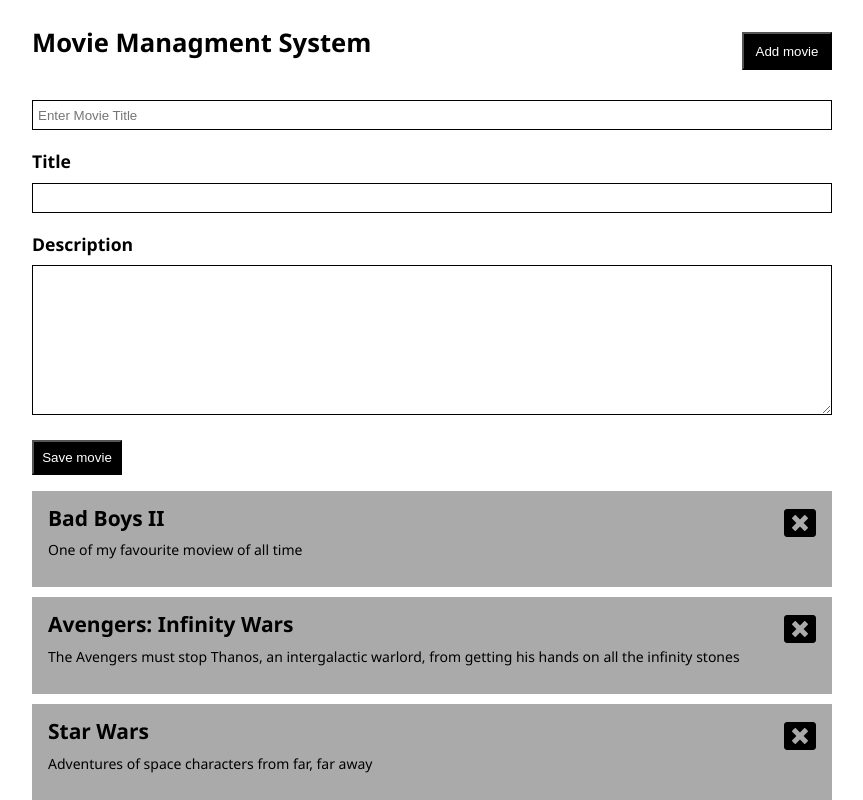
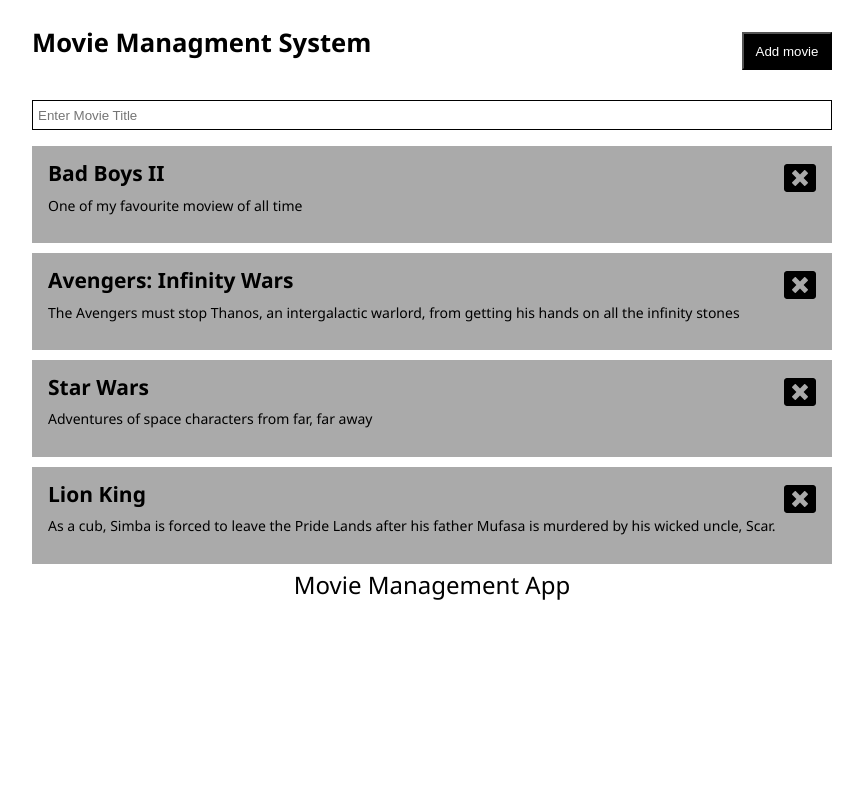
Before and after one commit to LukeBF/React-Simple-Movie-App, a React (Create React App) app: page / in a window 1280 px wide. Shown: the top 800 px of the page, without its empty margins (208-1071 px from the left). Built offline with nearby package versions, Linux system fonts and the light colour scheme.

Commit message:
toggle add movie form when Add movie button is clicked

```diff
--- a/src/components/AddMovieForm.js
+++ b/src/components/AddMovieForm.js
@@ -13,7 +13,7 @@ const AddMovieForm = (props) => {
 
     const  [errordescription, setErrorDescription] = useState("")
 
-    const validateForm = () => {
+    const validateForm = (props) => {
 
         let isValidated = true;
 
@@ -42,7 +42,7 @@ const AddMovieForm = (props) => {
 
 
     return (
-        <section className="">
+        <section className={props.addFormState ? "" : "hide"}>
             <form>
                 <div className="form-control-container">
 
--- a/src/components/App.js
+++ b/src/components/App.js
@@ -17,6 +17,13 @@ const App=()=> {
     message:"",
     isVisible:false
   });
+
+  const [addFormState,setAddFormState] = useState(false)
+
+  const toggleAddForm=()=>{
+
+    setAddFormState(!addFormState)
+  }
 
   const addMovie=(newMovie)=>{
 
@@ -85,10 +92,10 @@ const App=()=> {
   return (
     <div className="container">
         <Modal onHide={hideModal} modalState={modal}/>
-        <Header />
+        <Header onToggleAddForm={toggleAddForm}/>
         <SearchBox />
         <main>
-            <AddMovieForm onAddMovie={addMovie}/>
+            <AddMovieForm addFormState={addFormState} onAddMovie={addMovie}/>
             <MovieList movies={movies} onDeleteMovieApp={deleteMovie}/>
         </main>
         <Footer />
--- a/src/components/Header.js
+++ b/src/components/Header.js
@@ -1,10 +1,12 @@
 import React from 'react'
 
-const Header = () => {
+const Header = (props) => {
     return (
         <header className="grid grid-col-1-200px">
             <h1>Movie Managment System</h1>
-            <button  className="btn btn-primary grid-x-right"  type="button" > Add movie</button>
+            <button  onClick={()=>{
+                props.onToggleAddForm()
+            }} className="btn btn-primary grid-x-right"  type="button" > Add movie</button>
         </header>
     )
 }
```
